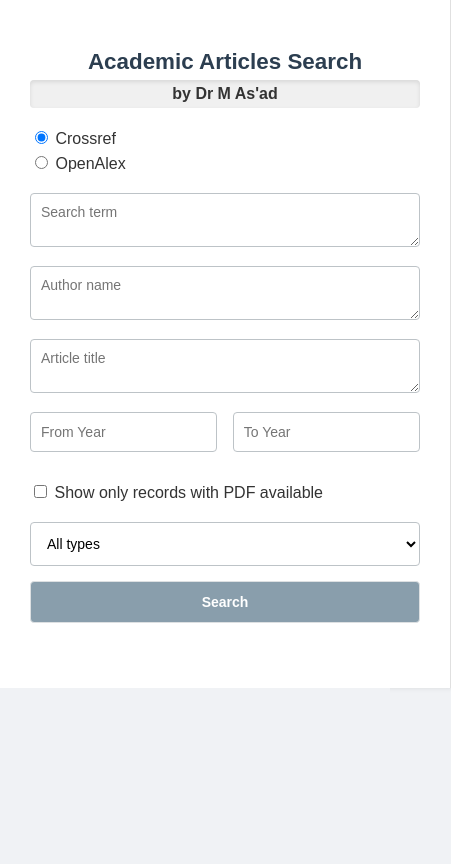
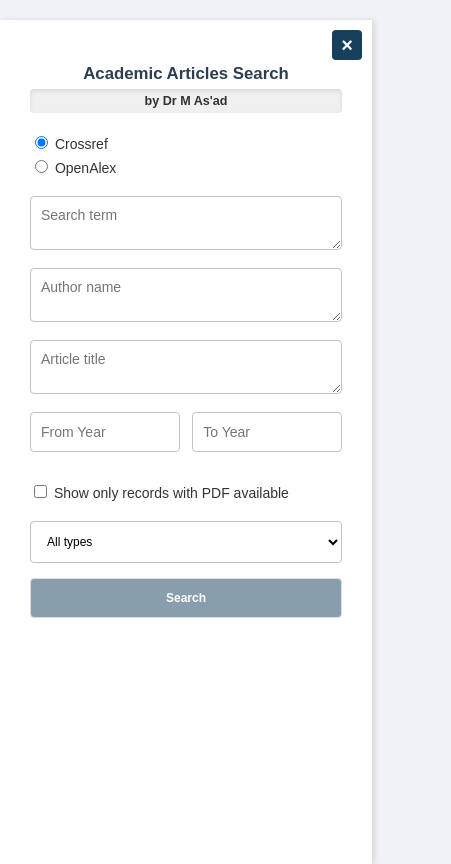
Before and after one commit to masad08/academic-articles-search-tool, a plain HTML site: page artice-search-tool.html in a window 390 px wide. Shown: the whole page, 451 px wide, since content can reach past the window. Drawn offline with nearby package versions, Linux system fonts and the light colour scheme; a web font is replaced by a local one.

Commit message:
style and responsiveness

```diff
--- a/artice-search-tool.html
+++ b/artice-search-tool.html
@@ -12,7 +12,11 @@
 
 <body>
     <div class="container">
-        <aside class="sidebar">
+        <button class="sidebar-open" id="sidebarOpen">▶</button>
+        <aside class="sidebar open">
+            <div class="sidebar-rectangle">
+             <button class="sidebar-close" id="sidebarClose">×</button>
+            </div>
             <h1>Academic Articles Search</h1>
             <div class="creator-name">
                 <h3>by Dr M As'ad</h3>
--- a/script.js
+++ b/script.js
@@ -16,6 +16,35 @@ document.addEventListener('DOMContentLoaded', async () => {
 
     let db;
     await initDatabase();
+
+    const sidebar = document.querySelector('.sidebar');
+    const sidebarOpen = document.getElementById('sidebarOpen');
+    const sidebarClose = document.getElementById('sidebarClose');
+
+    function openSidebar() {
+        sidebar.style.transform = 'translateX(0)';
+        sidebarOpen.style.display = 'none';
+    }
+
+
+    function closeSidebar() {
+        sidebar.style.transform = 'translateX(-100%)';
+        sidebarOpen.style.display = 'block';
+    }
+
+
+    sidebarOpen.addEventListener('click', openSidebar);
+    sidebarClose.addEventListener('click', closeSidebar);
+
+// Check screen size and set initial sidebar state
+if (window.innerWidth <= 768) {
+    openSidebar();
+} else {
+    // For larger screens, hide the open button and show the sidebar
+    sidebarOpen.style.display = 'none';
+    sidebar.classList.add('open');
+}
+
 
     function clearDatabase() {
         db.run("DELETE FROM articles");
--- a/style.css
+++ b/style.css
@@ -55,7 +55,8 @@
 }
 
 /* General Styles */
-body, html {
+body,
+html {
   margin: 0;
   padding: 0;
   height: 100%;
@@ -77,6 +78,7 @@ body, html {
   border-right: 1px solid #e0e0e0;
   box-shadow: 2px 0 5px rgba(0, 0, 0, 0.1);
   overflow-y: auto;
+  transition: transform 0.3s ease-in-out;
 }
 
 h1 {
@@ -97,7 +99,9 @@ form {
   margin-bottom: 20px;
 }
 
-.expandable-input, input[type="number"], input[type="text"] {
+.expandable-input,
+input[type="number"],
+input[type="text"] {
   width: 100%;
   min-height: 40px;
   padding: 10px;
@@ -111,7 +115,9 @@ form {
   transition: border-color 0.3s;
 }
 
-.expandable-input:focus, input[type="number"]:focus, input[type="text"]:focus {
+.expandable-input:focus,
+input[type="number"]:focus,
+input[type="text"]:focus {
   border-color: #3498db;
   outline: none;
 }
@@ -130,7 +136,8 @@ form {
   border-radius: 4px;
 }
 
-select, button {
+select,
+button {
   width: 100%;
   padding: 12px;
   margin-bottom: 15px;
@@ -209,6 +216,7 @@ button:disabled {
   opacity: 0.5;
   cursor: not-allowed;
 }
+
 button:disabled:hover {
   background-color: inherit;
   color: inherit;
@@ -257,12 +265,18 @@ button:disabled:hover {
 }
 
 @keyframes spin {
-    0% { transform: rotate(0deg); }
-    100% { transform: rotate(360deg); }
+  0% {
+    transform: rotate(0deg);
+  }
+
+  100% {
+    transform: rotate(360deg);
+  }
 }
 
 .spacer {
-    height: 20px; /* Adjust this value to increase or decrease the space */
+  height: 20px;
+  /* Adjust this value to increase or decrease the space */
 }
 
 .creator-name {
@@ -302,6 +316,119 @@ button:disabled:hover {
 }
 
 @keyframes fade {
-  0%, 100% { background-color: rgba(171, 220, 240, 0.5); }
-  50% { background-color: rgba(135, 206, 235, 1); }
+
+  0%,
+  100% {
+    background-color: rgba(171, 220, 240, 0.5);
   }
+
+  50% {
+    background-color: rgba(135, 206, 235, 1);
+  }
+}
+
+.sidebar {
+  transform: translateX(0);
+}
+/* Responsive Design */
+@media (max-width: 768px) {
+  .container {
+    flex-direction: column;
+  }
+
+  .sidebar {
+    position: fixed;
+    top: 20px;
+    left: 0;
+    height: 100vh;
+    z-index: 1000;
+    transform: translateX(0);
+    width: 80%;
+    position: relative;
+  }
+
+  .sidebar.open {
+    transform: translateX(0);
+  }
+
+  .sidebar-open {
+    display: block;
+    position: fixed;
+    top: 30px;
+    left: 0;
+    width: 30px;
+    height: 30px;
+    background-color: #16405c;
+    color: white;
+    border: none;
+    border-radius: 0 4px 4px 0;
+    cursor: pointer;
+    z-index: 1001;
+    display: flex;
+    justify-content: center;
+    align-items: center;
+    font-size: 18px;
+    padding: 0;
+  }
+
+  .sidebar-rectangle {
+    display: block;
+    position: absolute;
+    top: 10px;
+    right: 10px;
+    width: 30px;
+    height: 30px;
+    background-color: #16405c;
+    border-radius: 4px;
+    display: flex;
+    justify-content: center;
+    align-items: center;
+  }
+
+
+  .main-content {
+    position: absolute;
+    top: 0;
+    left: 0;
+    width: 100%;
+    padding-top: 60px;
+    box-sizing: border-box;
+  }
+
+  /* Adjust font sizes for mobile */
+  body {
+    font-size: 14px;
+  }
+
+  h1 {
+    font-size: 1.2em;
+  }
+
+  h3 {
+    font-size: 0.9em;
+  }
+
+  input,
+  select,
+  button {
+    font-size: 12px;
+  }
+
+  #results .article h2 {
+    font-size: 1.2em;
+  }
+
+  .sidebar-close {
+    background: none;
+    border: none;
+    color: white;
+    font-size: 20px;
+    cursor: pointer;
+    padding: 0;
+    margin: 0;
+    width: 100%;
+    height: 100%;
+  }
+
+
+}
```
Lines whose indentation alone changed are shown as unchanged.
